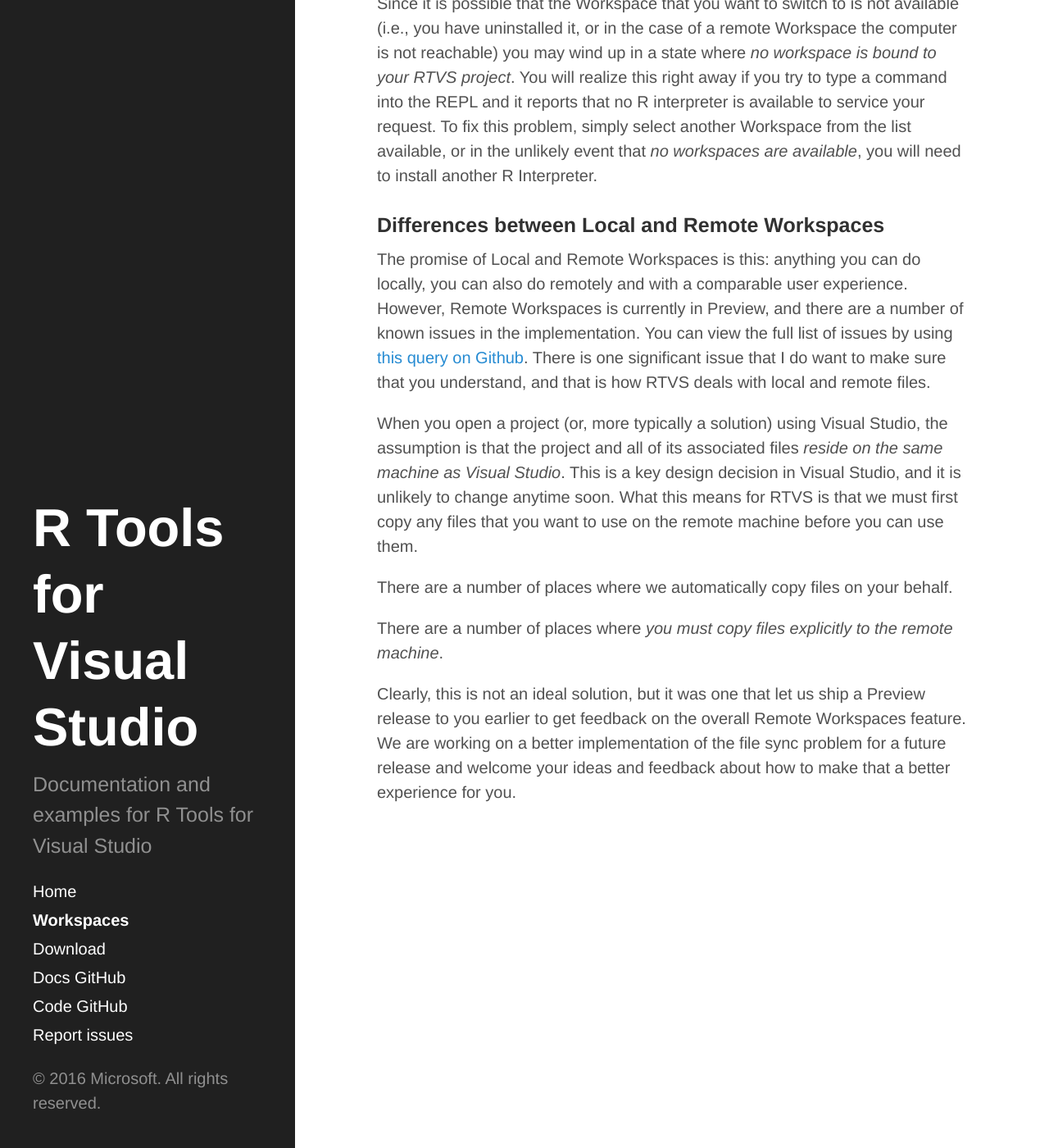
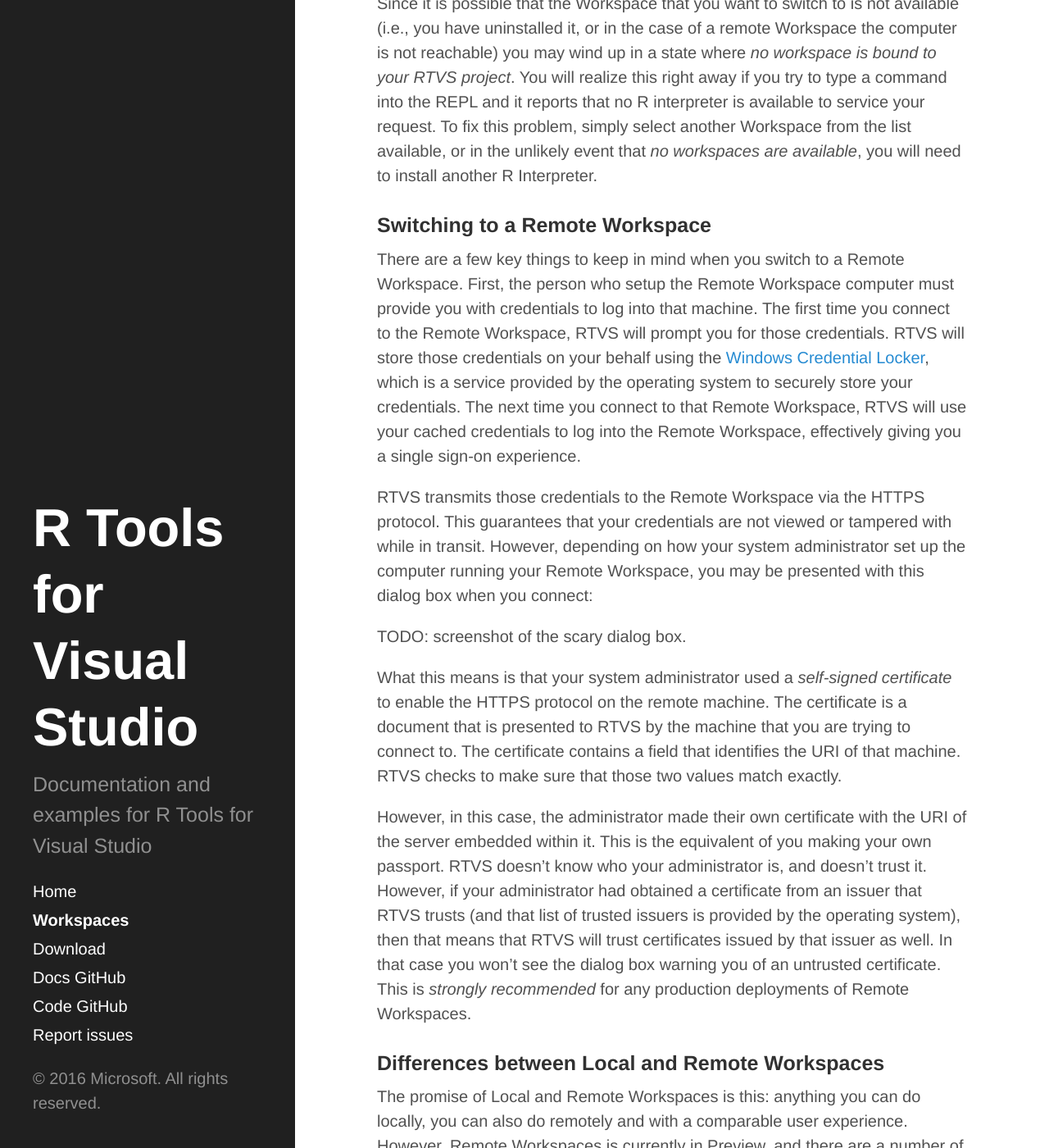
Before and after one commit to microsoft/RTVS-docs, a Jekyll site: the page built from remote execution.md, in a window 1280 px wide and 1400 px high, scrolled down 1802 px. Shown: the whole window at 82% size. Built offline with Jekyll 4.4.1, drawn with Linux system fonts in a browser that asks for light colours; our own code applies the rules of GitHub Pages for plain Markdown files; some of the changed text lies outside the part shown.

Commit message:
Updated the wording for connecting to a remote workspace.

```diff
--- a/remote execution.md
+++ b/remote execution.md
@@ -32,13 +32,29 @@
 
 Since it is possible that the Workspace that you want to switch to is not available (i.e., you have uninstalled it, or in the case of a remote Workspace the computer is not reachable) you may wind up in a state where _no workspace is bound to your RTVS project_. You will realize this right away if you try to type a command into the REPL and it reports that no R interpreter is available to service your request. To fix this problem, simply select another Workspace from the list available, or in the unlikely event that _no workspaces are available_, you will need to install another R Interpreter.
 
+### Switching to a Remote Workspace
+
+There are a few key things to keep in mind when you switch to a Remote Workspace. First, the person who setup the Remote Workspace computer must provide you with credentials to log into that machine. The first time you connect to the Remote Workspace, RTVS will prompt you for those credentials. RTVS will store those credentials on your behalf using the [Windows Credential Locker](https://technet.microsoft.com/en-us/library/jj554668(v=ws.11).aspx), which is a service provided by the operating system to securely store your credentials. The next time you connect to that Remote Workspace, RTVS will use your cached credentials to log into the Remote Workspace, effectively giving you a single sign-on experience.
+
+RTVS transmits those credentials to the Remote Workspace via the HTTPS protocol. This guarantees that your credentials are not viewed or tampered with while in transit. However, depending on how your system administrator set up the computer running your Remote Workspace, you may be presented with this dialog box when you connect:
+
+TODO: screenshot of the scary dialog box.
+
+What this means is that your system administrator used a _self-signed certificate_ to enable the HTTPS protocol on the remote machine. The certificate is a document that is presented to RTVS by the machine that you are trying to connect to. The certificate contains a field that identifies the URI of that machine. RTVS checks to make sure that those two values match exactly.
+
+However, in this case, the administrator made their own certificate with the URI of the server embedded within it. This is the equivalent of you making your own passport. RTVS doesn't know who your administrator is, and doesn't trust it. However, if your administrator had obtained a certificate from an issuer that RTVS trusts (and that list of trusted issuers is provided by the operating system), then that means that RTVS will trust certificates issued by that issuer as well. In that case you won't see the dialog box warning you of an untrusted certificate. This is *strongly recommended* for any production deployments of Remote Workspaces.
+
 ### Differences between Local and Remote Workspaces
 
 The promise of Local and Remote Workspaces is this: anything you can do locally, you can also do remotely and with a comparable user experience. However, Remote Workspaces is currently in Preview, and there are a number of known issues in the implementation. You can view the full list of issues by using [this query on Github](). There is one significant issue that I do want to make sure that you understand, and that is how RTVS deals with local and remote files.
 
 When you open a project (or, more typically a solution) using Visual Studio, the assumption is that the project and all of its associated files _reside on the same machine as Visual Studio_. This is a key design decision in Visual Studio, and it is unlikely to change anytime soon. What this means for RTVS is that we must first copy any files that you want to use on the remote machine before you can use them.
 
-There are a number of places where we automatically copy files on your behalf.
+There are a number of places where we automatically copy files on your behalf. For example, if you want to _source_ an R file, and you invoke it by right-clicking on that file in Solution Explorer, we will copy that file to the remote machine _and_ source it on your behalf. If you press F5 to run the project, we will copy executable files from your project to your remote machine, and create any directories that are required to contain them.
+
+
+
+By default the filter that controls which files in your project that are copied to the server copies `.R`, and `.Rmd` files. You can customize the filter by
 
 There are a number of places where _you must copy files explicitly to the remote machine_.
 
```
